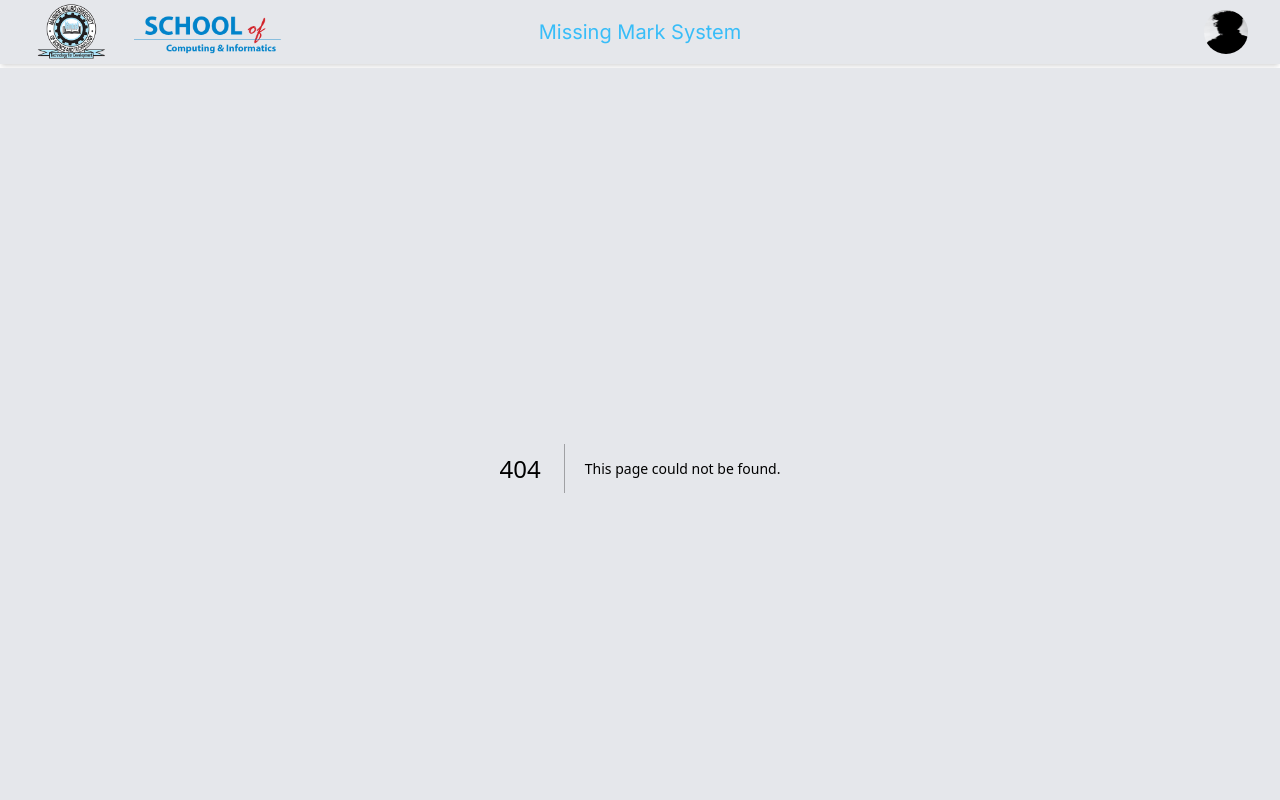
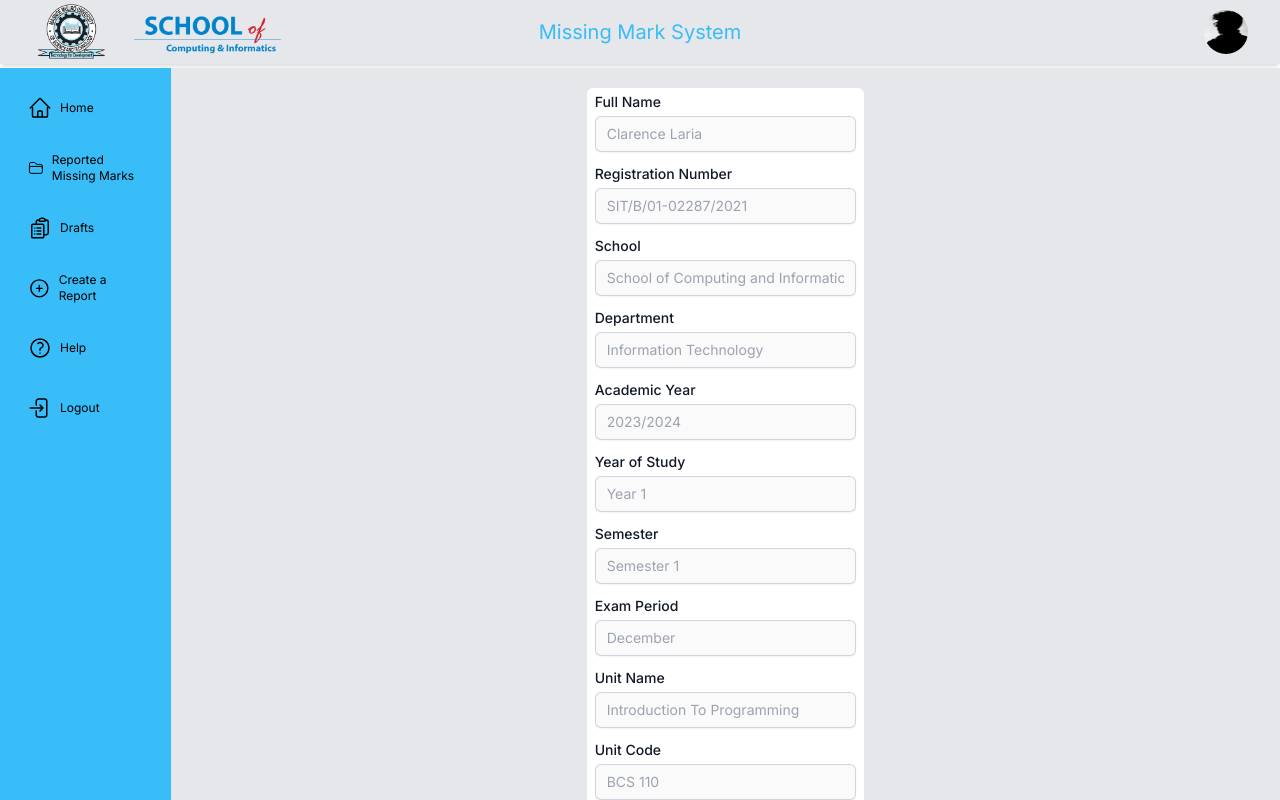
Before and after one commit to ClarenceLaria/missing-marks-system, a Next.js app: page /Student/reported/1 in a window 1280 px wide. Before the commit this address had no page. Built offline with nearby package versions, Linux system fonts and the light colour scheme.

Commit message:
Single Missing Mark Report Page

```diff
--- /dev/null
+++ b/app/(users)/Student/(pages)/reported/[id]/page.tsx
@@ -0,0 +1,115 @@
+'use client'
+import Input from '@/app/Components/Input'
+import React, { useState } from 'react'
+
+export default function page({ params }: { params: { id: string } }) {
+  const [disabled, setDisabled] = useState(false);
+
+  return (
+    <div className='w-full h-full my-5'>
+        <div className='w-1/4 mx-auto bg-white rounded-md'>
+        <div className='m-2'>
+            <Input
+            id='FName'
+            name='fullName'
+            label='Full Name'
+            type='text'
+            required
+            placeholder='Clarence Laria'
+            disabled={true}
+            />
+            <Input
+            id='RegNo'
+            name='RegNo'
+            label='Registration Number'
+            type='text'
+            required
+            placeholder='SIT/B/01-02287/2021'
+            disabled={true}
+            />
+            <Input
+            id='School'
+            name='School'
+            label='School'
+            type='text'
+            required
+            placeholder='School of Computing and Informatics'
+            disabled={true}
+            />
+            <Input
+            id='Department'
+            name='Department'
+            label='Department'
+            type='text'
+            required
+            placeholder='Information Technology'
+            disabled={true}
+            />
+            <Input
+            id='AcademicYear'
+            name='AcademicYear'
+            label='Academic Year'
+            type='text'
+            required
+            placeholder='2023/2024'
+            disabled={true}
+            />
+            <Input
+            id='YearofStudy'
+            name='YearofStudy'
+            label='Year of Study'
+            type='text'
+            required
+            placeholder='Year 1'
+            disabled={true}
+            />
+            <Input
+            id='Semester'
+            name='Semester'
+            label='Semester'
+            type='text'
+            required
+            placeholder='Semester 1'
+            disabled={true}
+            />
+            <Input
+            id='ExamPeriod'
+            name='ExamPeriod'
+            label='Exam Period'
+            type='text'
+            required
+            placeholder='December'
+            disabled={true}
+            />
+            <Input
+            id='UName'
+            name='UnitName'
+            label='Unit Name'
+            type='text'
+            required
+            placeholder='Introduction To Programming'
+            disabled={true}
+            />
+            <Input
+            id='UCode'
+            name='UnitCode'
+            label='Unit Code'
+            type='text'
+            required
+            placeholder='BCS 110'
+            disabled={true}
+            />
+            <Input
+            id='LecName'
+            name='LecName'
+            label='Lecturer Name'
+            type='text'
+            required
+            placeholder='Dr. Raphael Angulu'
+            disabled={true}
+            />
+        </div>
+        </div>
+    </div>
+  )
+}
--- a/app/Components/Input.tsx
+++ b/app/Components/Input.tsx
@@ -7,7 +7,7 @@ export default function Input({label,id,placeholder,type,disabled,required,value
    <label className='
    block text-sm font-medium leading-7 text-gray-900' htmlFor={id}>{label}
    </label>
-   <input type={type} id={id} placeholder={placeholder} required={required} value={value} onChange={onChange} autoComplete={id} name={name} disabled={disabled} className={clsx(`block w-full rounded-md border-0 py-1.5 px-3 mb-2 text-gray-900 shadow-sm ring-1 ring-inset ring-gray-300 placeholder:text-gray-400 focus:ring-2 focus:ring-inset focus:ring-sky-600 sm:text-sm sm:leading-6 outline-sky-300`,disabled && 'opacity-50 cursor-default')} />
+   <input type={type} id={id} placeholder={placeholder} required={required} value={value} onChange={onChange} autoComplete={id} name={name} disabled={disabled} className={clsx(`block w-full rounded-md border-0 py-1.5 px-3 mb-2 text-gray-900 shadow-sm ring-1 ring-inset ring-gray-300 placeholder:text-gray-400 focus:ring-2 focus:ring-inset focus:ring-sky-600 sm:text-sm sm:leading-6 outline-sky-300`,disabled && 'opacity-100 cursor-default')} />
 
    </>
   )
```
